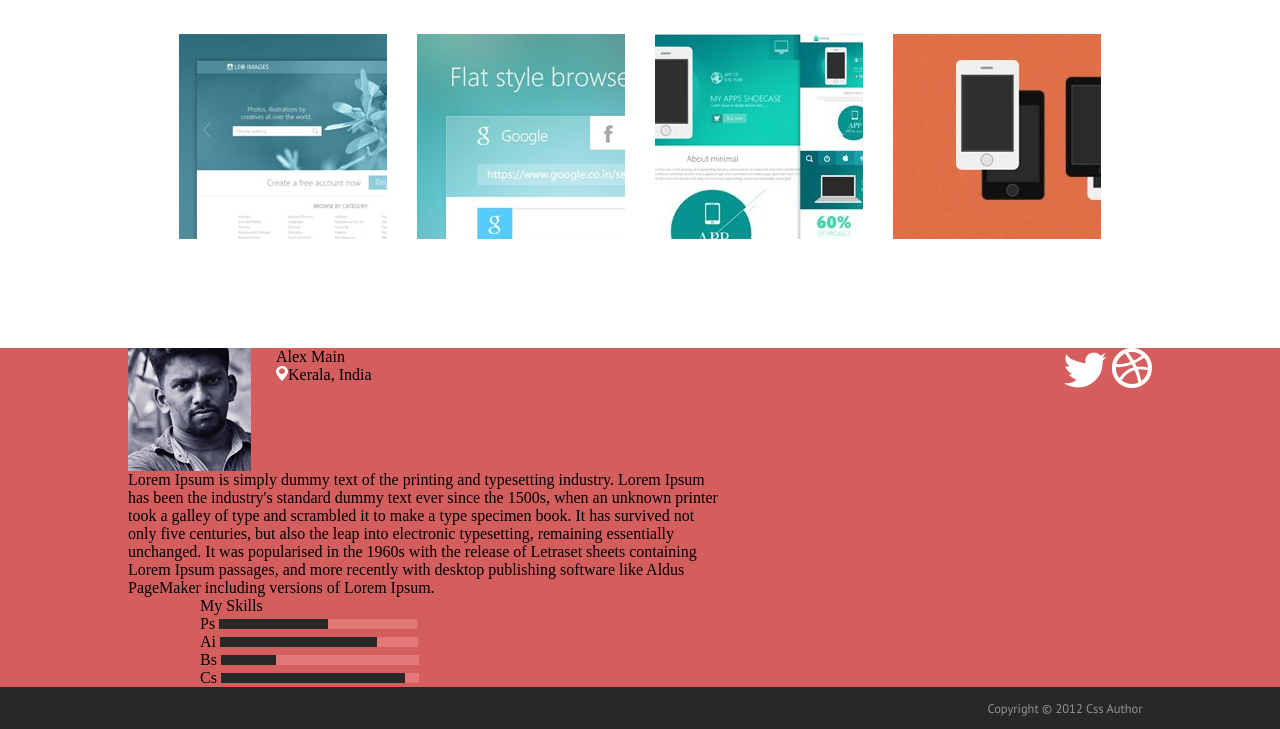
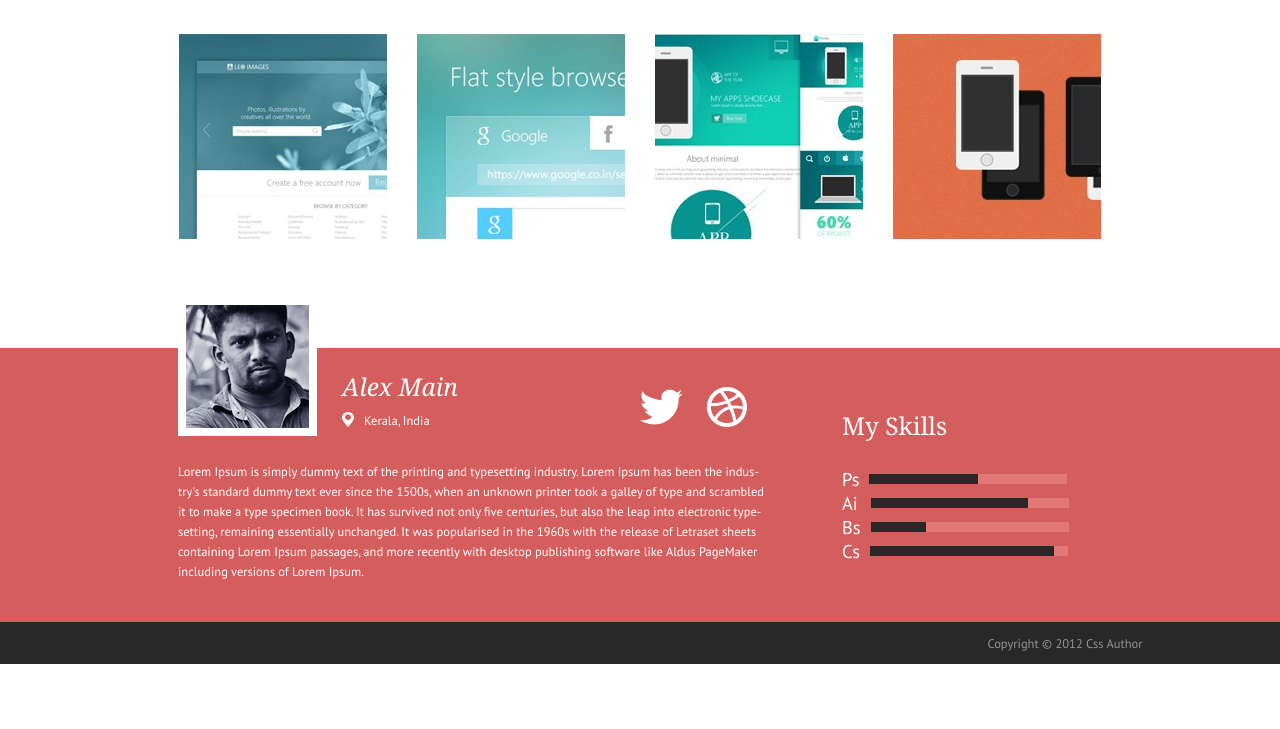
Before and after one commit to StefaniyaRabi/WEBFOLIO, a plain HTML site: page index.html in a window 1280 px wide. Shown: the part 890-1619 px from the top of the page. After the commit the page ends 1554 px from the top, so only its background shows below. Drawn offline with Linux system fonts and the light colour scheme.

Commit message:
fix: about-author section

```diff
--- a/css/style.css
+++ b/css/style.css
@@ -99,8 +99,6 @@ body{
     padding: 15px;
 }
 
-.gallery img::after
-
 /* .about-author{
     display: flex;
     color: #fff;
@@ -195,7 +193,7 @@ body{
 .about-author{
     display: flex;
     color: #fff;
-    margin: 0 40px;
+    margin: 0 40px 0 50px;
 }
 
 .author__main-info{
@@ -207,29 +205,85 @@ body{
     display: flex;
 }
 
+.author__photo{
+    border: 8px #fff solid;
+    /* transform: translate(0, -42%); */
+    margin: -51px 0 30px 0;
+}
+
 .div{
     display: flex;
     flex-direction: column;
     padding-left: 25px;
 }
 
+.author__name{
+    font-family: 'Cambria', sans-serif;
+    font-size: 24.5px;
+    font-style: italic;
+    padding: 22px 0 9px 0;
+}
+
 .city{
     display: flex;
+    /* align-items: center; */
+}
+
+.city-text{
+    font-family: 'PT Sans', PT Sans;
+    font-size: 12.5px;
+    padding-left: 10px;
 }
 
 .social-icons{
+    display: flex;
+    align-items: center;
+}
 
+.social-icons__img{
+    padding-right: 23px;
 }
 
 .author__text{
     max-width: 592px;
+    font-family: 'PT Sans', PT Sans;
+    font-size: 12.5px;
+    line-height: 1.6;
+    margin-top: -5px;
+    padding-bottom: 40px;
 }
 
 .skills{
-    padding-left: 72px;
+    padding: 61px 0 59px 72px;
 }
 
+.skills__title{
+    font-family: 'Cambria', sans-serif;
+    font-size: 24.5px;
+    padding-bottom: 25px;
+}
 
+.skills__div{}
+
+.skills__item{
+    display: flex;
+    align-items: center;
+    font-family: 'PT Sans', PT Sans;
+}
+
+.skills__item p{
+    font-size: 18.5px;
+    margin: 0;
+    padding: 0 10px 0 0;
+}
+
+.padding3{
+    padding: 3px;
+}
+
+.skills__item img{
+    /* padding-left: 10px; */
+}
 
 footer{
     font-size: 12.5px;
--- a/index.html
+++ b/index.html
@@ -163,19 +163,19 @@
                         </div>
                         <div class="skills__div">
                             <div class="skills__item">
-                                Ps
+                                <p>Ps</p>
                                 <img src="img/ps.png" alt="">
                             </div>
                             <div class="skills__item">
-                                Ai
-                                <img src="img/ai.png" alt="">
+                                <p>Ai</p>
+                                <img class="padding3" src="img/ai.png" alt="">
                             </div>
                             <div class="skills__item">
-                                Bs
+                                <p>Bs</p>
                                 <img src="img/bs.png" alt="">
                             </div>
                             <div class="skills__item">
-                                Cs
+                                <p>Cs</p>
                                 <img src="img/cs.png" alt="">
                             </div>
                         </div>
```
